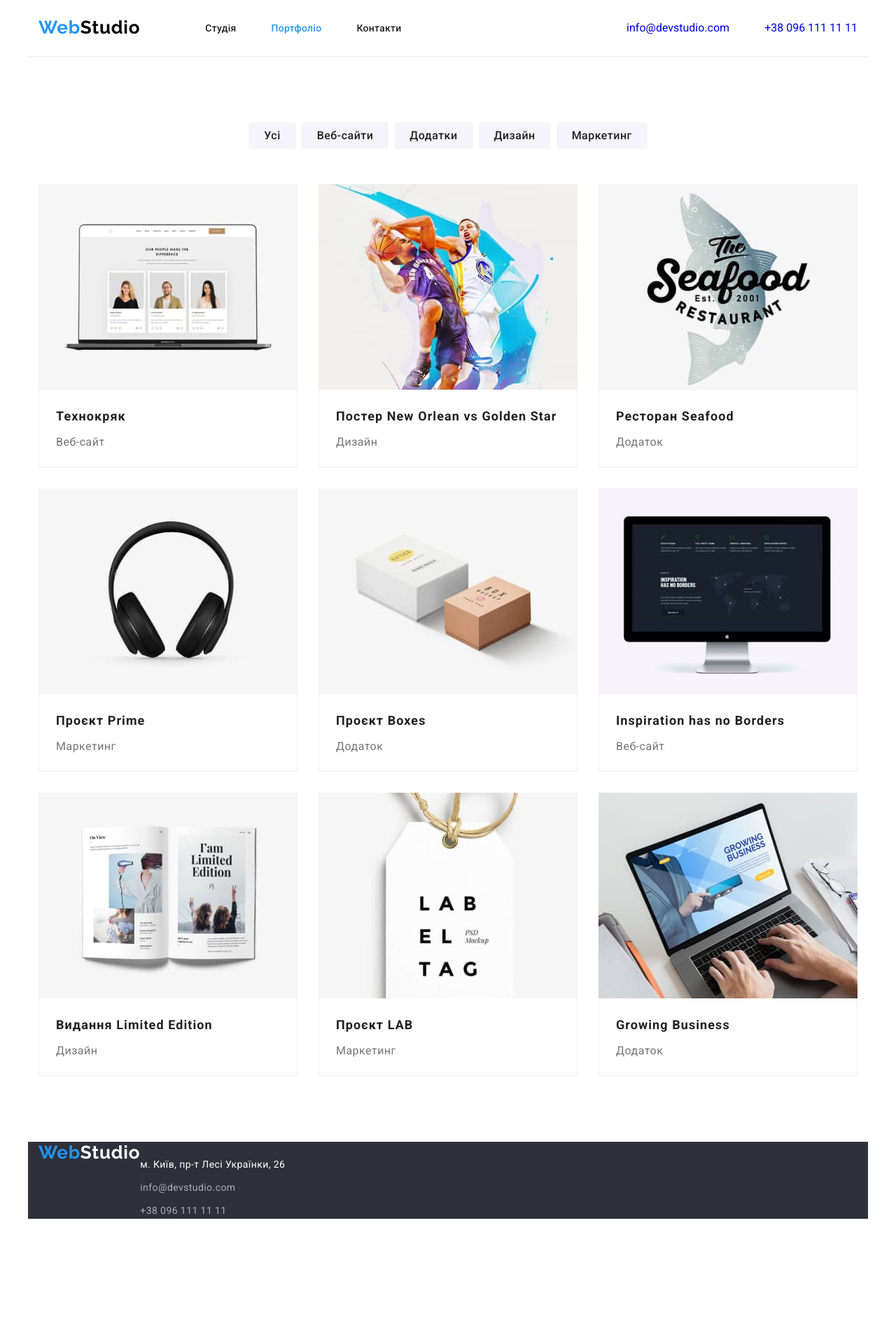
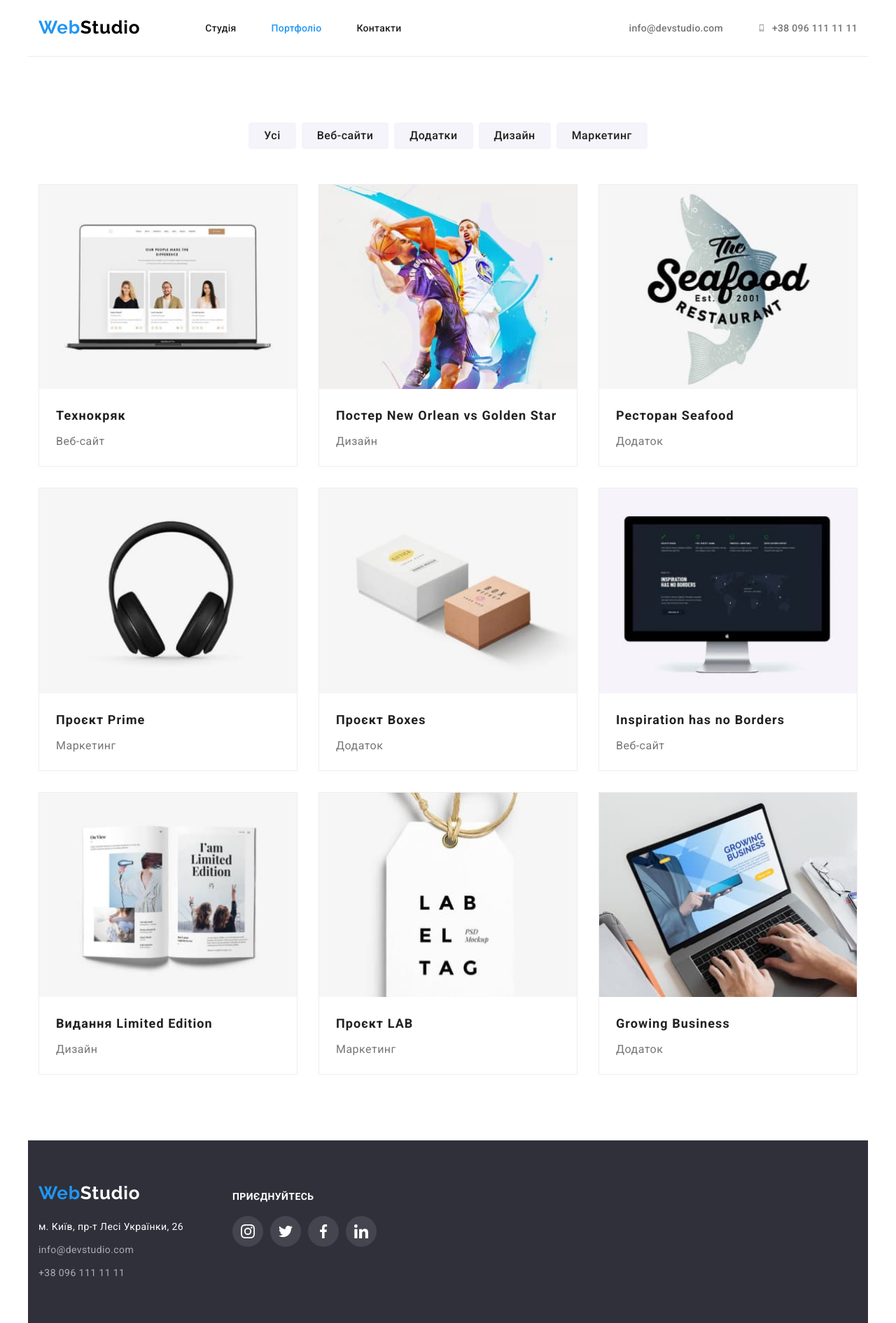
Before and after one commit to SerhiiShymko/goit-markup-hw-04, a plain HTML site: page portfolio.html in a window 1280 px wide. Shown: the whole page at 70% size. Before the commit the page ends 1742 px from the top, so only its background shows below. Drawn offline with nearby package versions, Linux system fonts and the light colour scheme.

Commit message:
портфоліо тіні

```diff
--- a/css/style.css
+++ b/css/style.css
@@ -416,44 +416,17 @@ img {
     fill: var(--icons-color);
 }
 
-
-
-/* .client-list .client-icons {
-    fill: currentColor;
-} */
-
-.cliens-page .client-item:hover {
-    border: var(--accent-color);
-}
-
 .client-list .client-link:hover,
 .client-list .client-link:focus {
     fill: var(--accent-color);
     background-color: var(--main-white-color);
-    /* border: var(--accent-color); */
+    border-color: var(--accent-color);
 }
-
-/*
-.footer-join .social-icons {
-    fill: currentColor;
-}
-
-.footer-join .social-link:hover,
-.footer-join .social-link:focus {
-    background-color: var(--accent-color);
-}
-
-.footer-join .social-link:hover,
-.footer-join .social-link:focus {
-    color: var(--main-white-color);
-} */
-
 
 /* footer */
 
 .footer-page .container {
     display: flex;
-    /* padding: 60px 0; */
     background-color: var(--second-bg-color);
 }
 
@@ -491,7 +464,6 @@ img {
 }
 
 .address-page {
-    /* display: flex; */
     margin-top: 20px;
 }
 
@@ -627,13 +599,13 @@ img {
     flex-basis: calc((100% - 3* var(--gap)) / 3);
     margin-left: var(--gap);
     margin-top: var(--gap);
+
+    background:var();
+    border: 1px solid #EEEEEE;
 }
 
 .card-content {
     padding: 20px 24px;
-    border-right: 1px solid #EEEEEE;
-    border-bottom: 1px solid #EEEEEE;
-    border-left: 1px solid #EEEEEE;
 
 }
 
@@ -642,6 +614,7 @@ img {
     font-size: 18px;
     line-height: calc(36 / 18);
     letter-spacing: 0.06em;
+    color: var(--main-color-text);
 }
 
 .project-title {
@@ -652,3 +625,7 @@ img {
     letter-spacing: 0.03em;
     color: var(--second-color-text);
 }
+.card-list .card-item:hover,
+.card-list .card-item:focus {
+box-shadow: 0px 1px 1px rgba(0, 0, 0, 0.12), 0px 4px 4px rgba(0, 0, 0, 0.06), 1px 4px 6px rgba(0, 0, 0, 0.16);
+}
--- a/portfolio.html
+++ b/portfolio.html
@@ -34,9 +34,20 @@
       </ul>
     </nav>
     <ul class="header-contact list">
-        <li class="item"><a class="contats link" href="mailto:info@devstudio.com">info@devstudio.com</a></li>
-        <li class="item"><a class="contats link" href="tel:+380961111111">+38 096 111 11
-            11</a></li>
+      <li class="item">
+        <a class="contacts link" href="mailto:info@devstudio.com">
+          <svg class="icon" width="16" height="12">
+            <use href="./images/icons.svg#mail"></use>
+          </svg>
+          <span>info@devstudio.com</span></a>
+      </li>
+      <li class="item">
+        <a class="contacts link" href="tel:+380961111111">
+          <svg class="icon" width="10" height="16">
+            <use href="./images/icons.svg#smartphone"></use>
+          </svg>
+          <span>+38 096 111 11 11</span></a>
+      </li>
     </ul>
   </div>
 </header>
@@ -55,67 +66,85 @@
         <!-- картки -->
         <ul class="card-list list">
           <li class="card-item">
+            <a href="" class="link">
             <img src="./images/portfolio-web-crack.jpg" alt="photo on the laptop screen" width="370">
             <div class="card-content">
               <h2 class="project-list">Технокряк</h2>
               <p class="project-title">Веб-сайт</p>
             </div>
+            </a>
           </li>
           <li class="card-item">
+            <a href="" class="link">
             <img src="./images/portfolio-design-poster.jpg" alt="basketball players" width="370">
             <div class="card-content">
               <h2 class="project-list">Постер New Orlean vs Golden Star</h2>
               <p class="project-title">Дизайн</p>
             </div>
+            </a>
           </li>
           <li class="card-item">
+            <a href="" class="link">
             <img src="./images/portfolio-addition-seafood.jpg" alt="restaurant logo" width="370">
             <div class="card-content">
               <h2 class="project-list">Ресторан Seafood</h2>
               <p class="project-title">Додаток</p>
             </div>
+            </a>
           </li>
           <li class="card-item">
+            <a href="" class="link">
             <img src="./images/portfolio-marketing-prime.jpg" alt="headphone" width="370">
             <div class="card-content">
               <h2 class="project-list">Проєкт Prime</h2>
               <p class="project-title">Маркетинг</p>
             </div>
+            </a>
           </li>
           <li class="card-item">
+            <a href="" class="link">
             <img src="./images/portfolio-addition-boxes.jpg" alt="small boxes" width="370">
             <div class="card-content">
               <h2 class="project-list">Проєкт Boxes</h2>
               <p class="project-title">Додаток</p>
             </div>
+            </a>
           </li>
           <li class="card-item">
+            <a href="" class="link">
             <img src="./images/portfolio-web-borders.jpg" alt="photo of the world map on the monitor" width="370">
             <div class="card-content">
               <h2 class="project-list">Inspiration has no Borders</h2>
               <p class="project-title">Веб-сайт</p>
             </div>
+            </a>
           </li>
           <li class="card-item">
+            <a href="" class="link">
             <img src="./images/portfolio-design-book.jpg" alt="open book" width="370">
             <div class="card-content">
               <h2 class="project-list">Видання Limited Edition</h2>
               <p class="project-title">Дизайн</p>
             </div>
+            </a>
           </li>
           <li class="card-item">
+            <a href="" class="link">
             <img src="./images/portfolio-marketing-lab.jpg" alt="tag layout" width="370">
             <div class="card-content">
               <h2 class="project-list">Проєкт LAB</h2>
               <p class="project-title">Маркетинг</p>
             </div>
+            </a>
           </li>
           <li class="card-item">
+            <a href="" class="link">
             <img src="./images/portfolio-addition-growing.jpg" alt="a man works on a laptop" width="370">
             <div class="card-content">
               <h2 class="project-list">Growing Business</h2>
               <p class="project-title">Додаток</p>
             </div>
+            </a>
           </li>
         </ul>
         </div>
@@ -124,18 +153,43 @@
    <!-- Footer -->
   <footer class="footer-page">
     <div class="container">
+      <div class="logo-box">
         <a href="./index.html" class="footer-logo-web link">Web<span class="footer-logo-studio">Studio</span></a>
         <address class="address-page">
           <ul class="footer-list list">
-          <li">
+            <li>
               <a class="footer-address link" href="https://goo.gl/maps/Hmn2vppueY355Frk7" target="_blank"
                 rel="noreferrer noopener nofollow">
                 м. Київ, пр-т Лесі Українки, 26</a>
             </li>
-          <li class="footer-item"><a class="footer-contacts link" href="mailto:info@devstudio.com">info@devstudio.com</a></li>
+            <li class="footer-item"><a class="footer-contacts link"
+                href="mailto:info@devstudio.com">info@devstudio.com</a></li>
             <li class="footer-item"><a class="footer-contacts link" href="tel:+380961111111">+38 096 111 11 11</a></li>
           </ul>
         </address>
+      </div>
+      <div class="join-box">
+        <h2 class="join-title">приєднуйтесь</h2>
+        <ul class="footer-join list">
+          <li class="social-item"><a href="" class="social-link link"><svg class="social-icons" width="20" height="20">
+                <use href="./images/icons.svg#instagram"></use>
+              </svg>
+            </a></li>
+          <li class="social-item"><a href="" class="social-link link"><svg class="social-icons" width="20" height="20">
+                <use href="./images/icons.svg#twitter"></use>
+              </svg>
+            </a></li>
+          <li class="social-item"><a href="" class="social-link link"><svg class="social-icons" width="20" height="20">
+                <use href="./images/icons.svg#facebook"></use>
+              </svg>
+            </a></li>
+          <li class="social-item"><a href="" class="social-link link"><svg class="social-icons" width="20" height="20">
+                <use href="./images/icons.svg#linkedin"></use>
+              </svg>
+            </a>
+          </li>
+        </ul>
+      </div>
     </div>
   </footer>
 </body>
```
Also changed, not shown: index.html (+1 -1 lines). Lines whose indentation alone changed are shown as unchanged.
